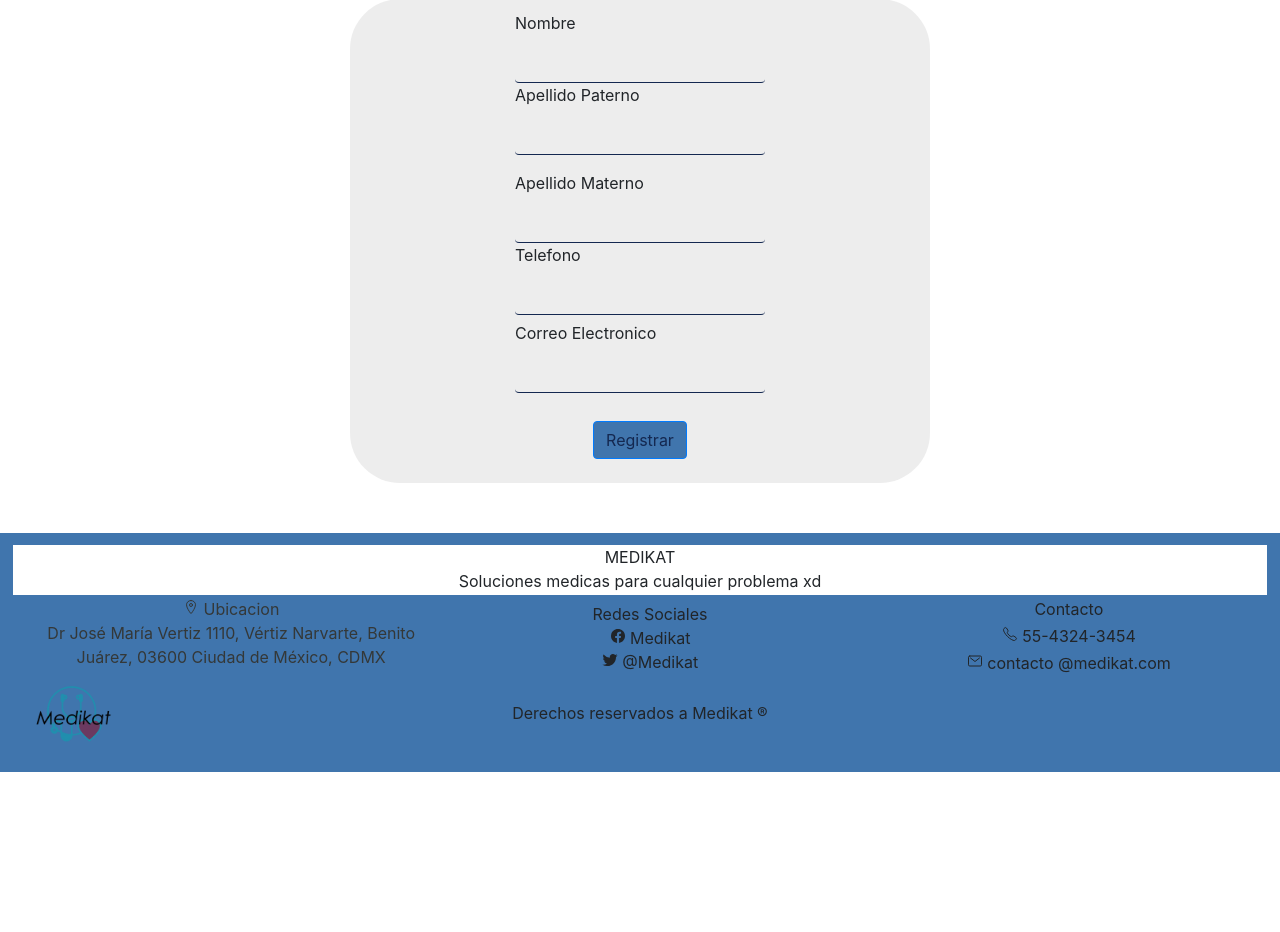
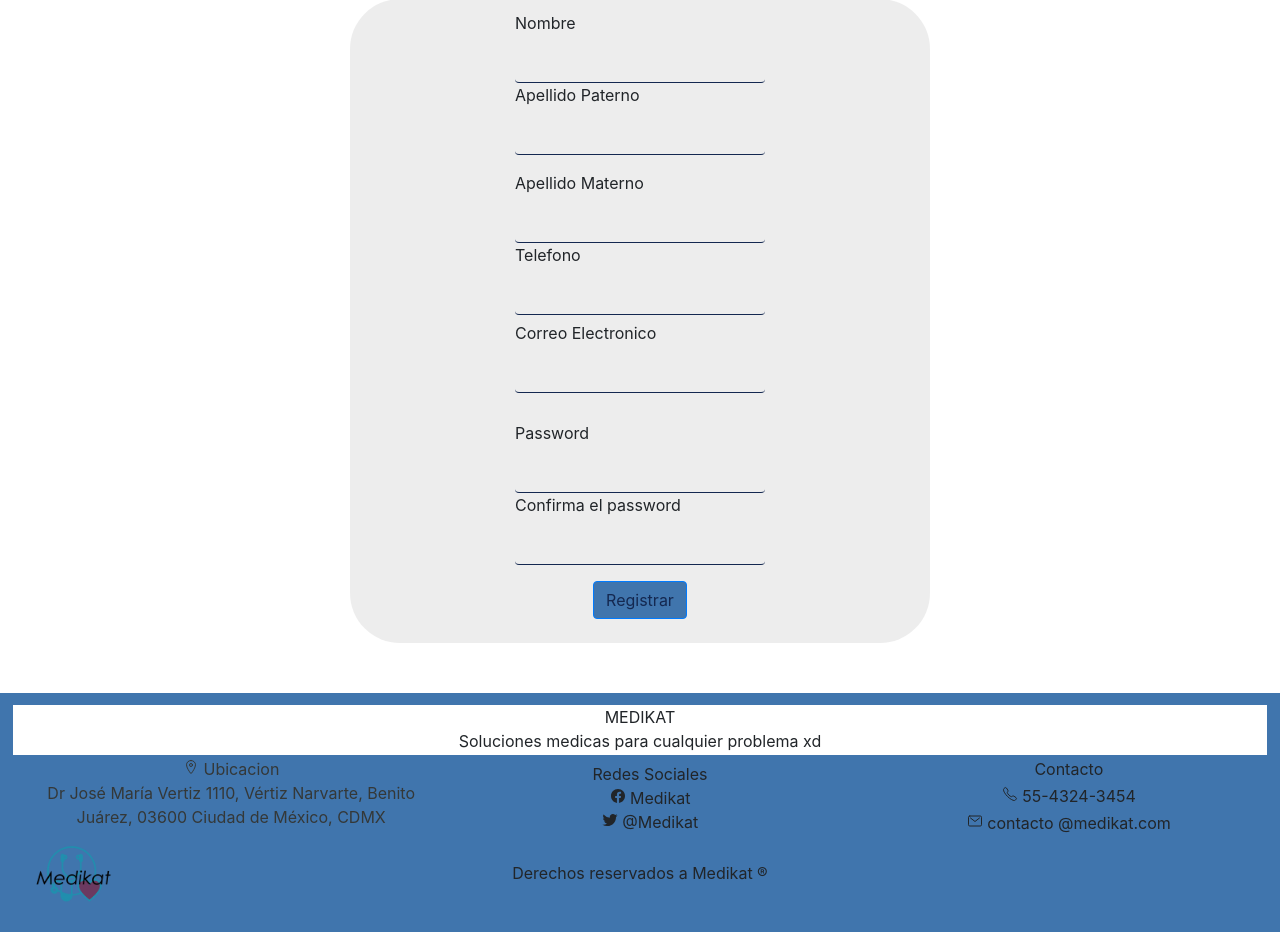
Before and after one commit to daveimpala43-2/Medikat, a PHP site: page /registro.php in a window 1280 px wide. Shown: the part 129-1061 px from the top of the page. Before the commit the page ends 901 px from the top, so only its background shows below. Run offline with PHP 8.4, Linux system fonts and the light colour scheme; some libraries are stand-ins or nearby versions.

Commit message:
Registro

```diff
--- a/action/registro.php
+++ b/action/registro.php
@@ -10,7 +10,8 @@ if($si[0] == 0){
     $ape1=$_POST['ape1'];
     $ape2=$_POST['ape2'];
     $tele=$_POST['tele'];
-    echo $sql = "INSERT INTO user (`nom`, `ape1`, `ape2`, `email`, `telefono`) VALUES ('$nom','$ape1','$ape2','$email','$tele')";
+    $pass = password_hash($_POST['pass'],PASSWORD_DEFAULT);
+    $sql = "INSERT INTO user (`nom`, `ape1`, `ape2`, `email`, `telefono`,`password`) VALUES ('$nom','$ape1','$ape2','$email','$tele','$pass')";
 
     try {
         $val = $db->query($sql);
--- a/css/style.css
+++ b/css/style.css
@@ -234,7 +234,7 @@ h7 a:hover {
 .registroU {
     display: grid;
     grid-template-columns: minmax(20px, 1fr) minmax(250px, 1fr) minmax(20px, 1fr);
-    grid-template-rows: minmax(100px, auto) minmax(150px, auto) minmax(100px, auto) minmax(50px, auto);
+    grid-template-rows: minmax(100px, auto) minmax(150px, auto) minmax(100px, auto) minmax(50px, auto) minmax(50px, auto);
     grid-template-areas: "espaco formu1 espaci" "espaco formu2 espaci" "espaco formu3 espaci";
 }
 
@@ -264,6 +264,13 @@ h7 a:hover {
 }
 
 .Registrame {
+    grid-column-start: 2;
+    grid-column-end: 3;
+    grid-row-start: 5;
+    grid-row-end: 6;
+}
+
+.pass {
     grid-column-start: 2;
     grid-column-end: 3;
     grid-row-start: 4;
--- a/js/funciones.js
+++ b/js/funciones.js
@@ -1,11 +1,14 @@
 $(document).ready(function() {
     $("#registrar").click(function() {
-        var nom, ape1, ap2, tele, email;
+        var nom, ape1, ap2, tele, email, pass;
         nom = $('#nombre').val();
         ape1 = $('#ape1').val();
         ape2 = $('#ape2').val();
         tele = $('#tele').val();
         email = $('#email').val();
+        pass = $('#pass').val();
+        cpass = $('#c-pass').val();
+        if (pass == cpass) {
             $.ajax({
                 url: "action/registro.php",
                 type: "POST",
@@ -14,7 +17,8 @@ $(document).ready(function() {
                     'ape1': ape1,
                     'ape2': ape2,
                     'tele': tele,
-                'email': email
+                    'email': email,
+                    'pass': pass
                 },
                 success: function(data) {
                     if (data == 1) {
@@ -27,5 +31,8 @@ $(document).ready(function() {
                     }
                 }
             });
+        } else {
+            alert("Las contraseñas no coinciden");
+        }
     });
 });
--- a/registro.php
+++ b/registro.php
@@ -41,6 +41,12 @@
                     <label for="email">Correo Electronico</label>
                     <input type="email" class="form-control" name="email" id="email">
                 </div>
+                <div class="form-group pass">
+                    <label for="pass">Password</label>
+                    <input type="password" class="form-control" name="pass" id="pass">
+                    <label for="c-pass">Confirma el password</label>
+                    <input type="password" class="form-control" name="c-pass" id="c-pass">
+                </div>
                 <div class="Registrame">
                     <button class="btn btn-primary" id="registrar">Registrar</button>
                 </div>
```
Lines whose indentation alone changed are shown as unchanged.
